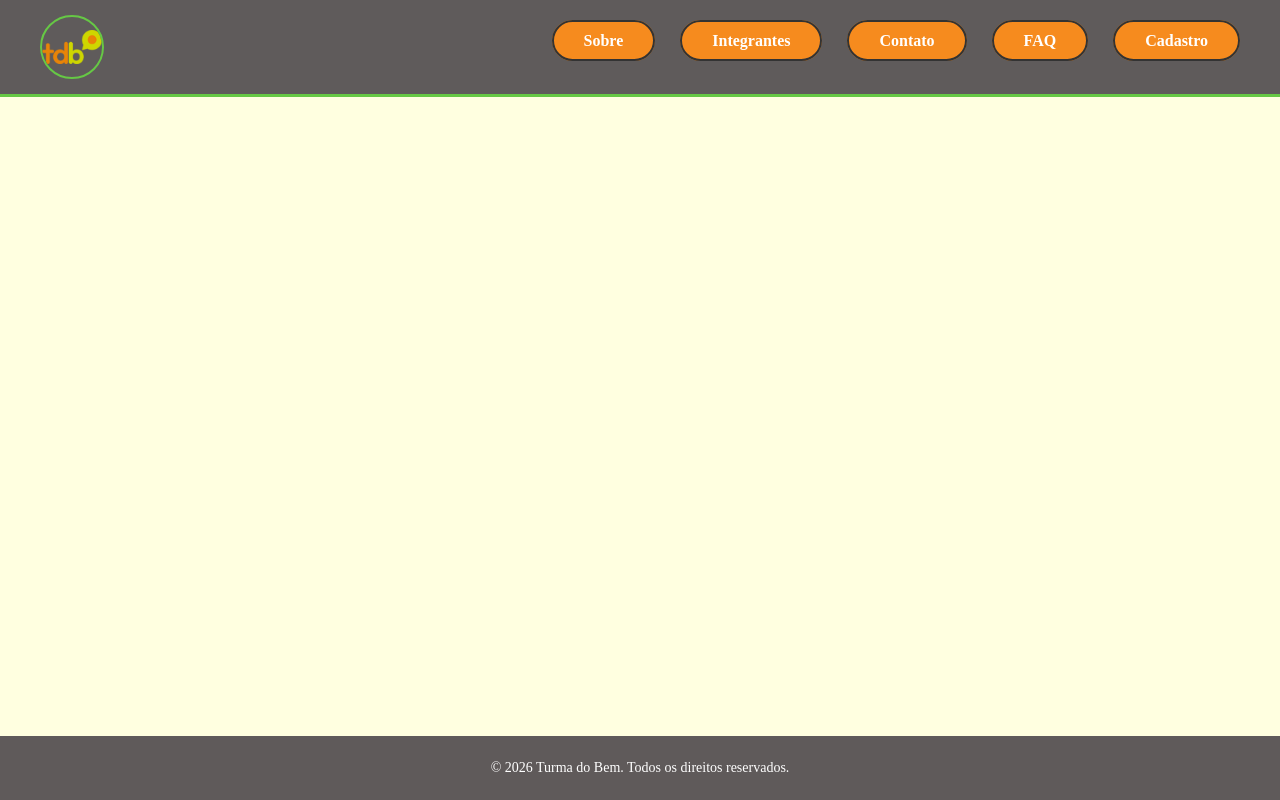
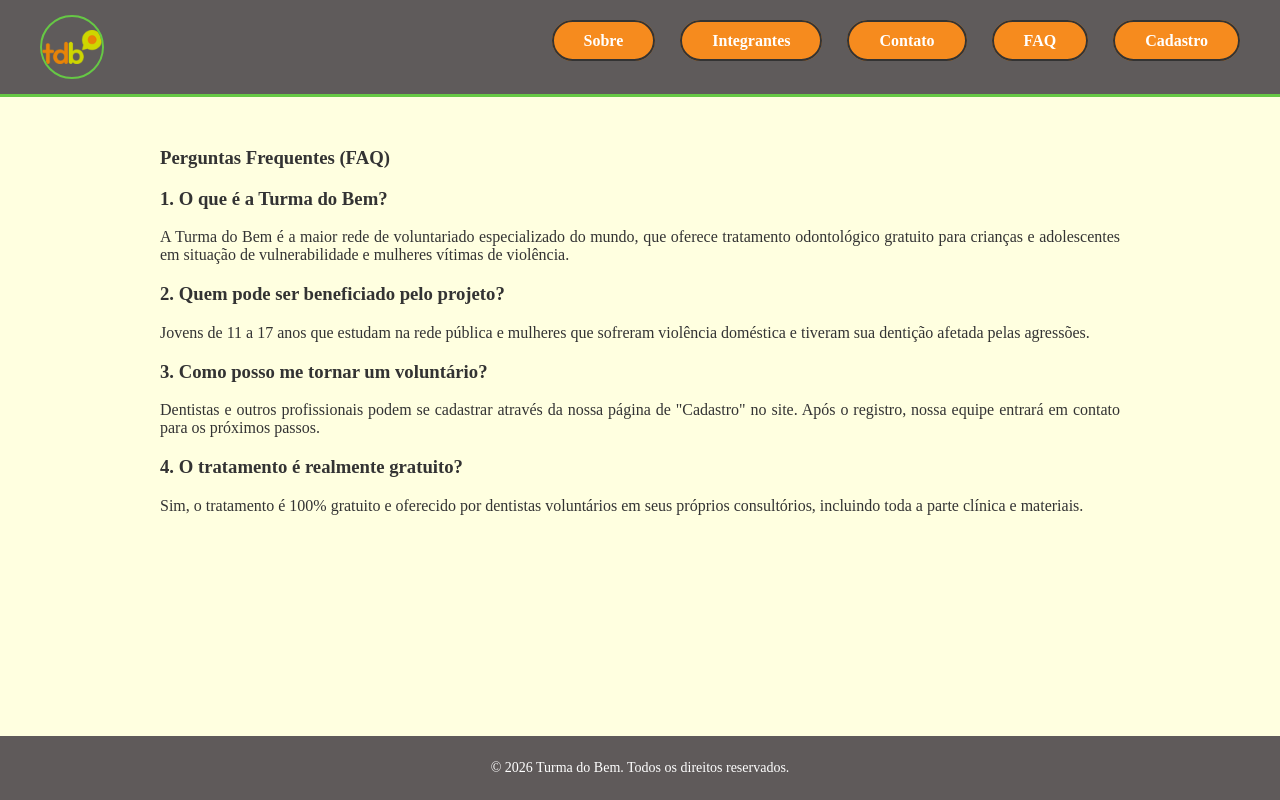
Before and after one commit to G-Barca/sprint3, a React (Vite) app: page /faq in a window 1280 px wide. Built offline with nearby package versions, Linux system fonts and the light colour scheme.

Commit message:
Feat: página FAQ criada

```diff
--- a/src/components/App.tsx
+++ b/src/components/App.tsx
@@ -6,6 +6,8 @@
 import { Integrantes } from '../pages/Integrantes';
 import { Sobre } from '../pages/Sobre';
 import { Contato } from '../pages/Contato';
+import { FAQ } from '../pages/Faq';
+
 
 function App() {
   return (
@@ -16,6 +18,7 @@
         <Route path="/integrantes" element={<Integrantes />} />
         <Route path="/sobre" element={<Sobre />} />
         <Route path="/contato" element={<Contato />} />
+        <Route path="/faq" element={<FAQ />} />
       </Routes>
       <Footer />
     </BrowserRouter>
--- /dev/null
+++ b/src/pages/Faq.tsx
@@ -0,0 +1,32 @@
+export function FAQ() {
+  return (
+    <main className="conteudo">
+      <section className="index">
+        <article className="faq-container">
+          <h1>Perguntas Frequentes (FAQ)</h1>
+
+          <div className="faq-item">
+            <h3>1. O que é a Turma do Bem?</h3>
+            <p>A Turma do Bem é a maior rede de voluntariado especializado do mundo, que oferece tratamento odontológico gratuito para crianças e adolescentes em situação de vulnerabilidade e mulheres vítimas de violência.</p>
+          </div>
+
+          <div className="faq-item">
+            <h3>2. Quem pode ser beneficiado pelo projeto?</h3>
+            <p>Jovens de 11 a 17 anos que estudam na rede pública e mulheres que sofreram violência doméstica e tiveram sua dentição afetada pelas agressões.</p>
+          </div>
+
+          <div className="faq-item">
+            <h3>3. Como posso me tornar um voluntário?</h3>
+            <p>Dentistas e outros profissionais podem se cadastrar através da nossa página de "Cadastro" no site. Após o registro, nossa equipe entrará em contato para os próximos passos.</p>
+          </div>
+
+          <div className="faq-item">
+            <h3>4. O tratamento é realmente gratuito?</h3>
+            <p>Sim, o tratamento é 100% gratuito e oferecido por dentistas voluntários em seus próprios consultórios, incluindo toda a parte clínica e materiais.</p>
+          </div>
+
+        </article>
+      </section>
+    </main>
+  );
+}
```
